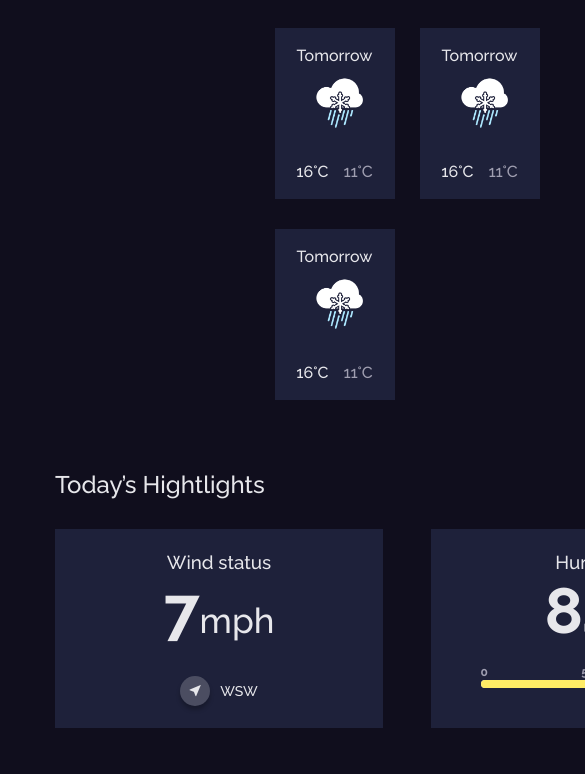
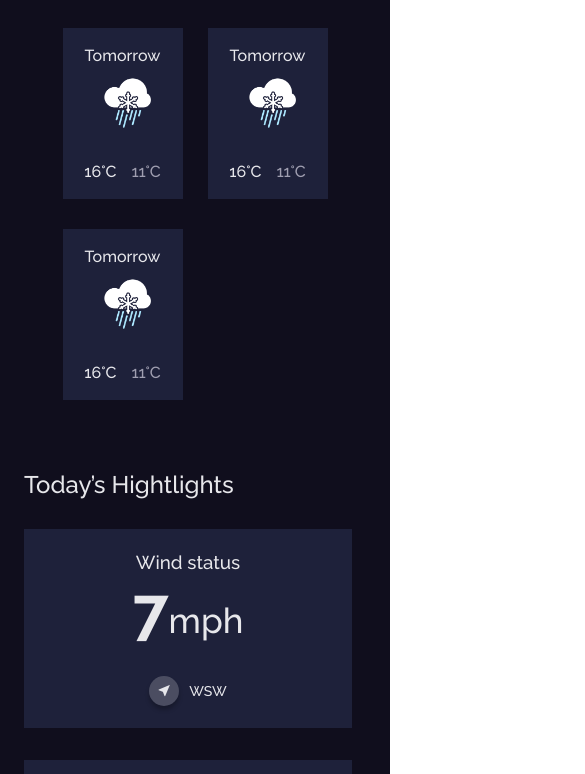
Before and after one commit to phamvutinh/weather-app, a React (Create React App) app: page / in a window 390 px wide. Shown: the part 1173-1947 px from the top of the page, 585 px wide, since content can reach past the window. Built offline with nearby package versions, Linux system fonts and the light colour scheme.

Commit message:
Update file

```diff
--- a/src/assets/styles/index.scss
+++ b/src/assets/styles/index.scss
@@ -8,7 +8,7 @@
     background-color: $primary;
   }
   @media screen and (max-width: 992px) {
-    grid-template-columns: 1fr;
+    grid-template-columns: 100%;
   }
 }
 
--- a/src/components/common/Menu/style.scss
+++ b/src/components/common/Menu/style.scss
@@ -6,7 +6,7 @@
   position: fixed;
   top: 0;
   background-color: $secondary;
-  height: 100vh;
+  height: 100%;
   z-index: 999;
   transition: 0.5s all ease-in-out;
   left: -200%;
--- a/src/pages/Home/style.scss
+++ b/src/pages/Home/style.scss
@@ -4,7 +4,7 @@
 .container {
   margin: rem(50px) rem(123px);
   @media screen and (max-width: 992px) {
-    margin: rem(50px) rem(55px);
+    margin: rem(50px) rem(24px);
   }
 }
 .wrapper-circle {
@@ -32,4 +32,10 @@
     grid-column-gap: rem(48px);
     grid-row-gap: rem(48px);
   }
+  @media screen and (max-width: 992px) {
+    &__content {
+      grid-row-gap: rem(32px);
+      grid-template-columns: 100%;
+    }
+  }
 }
```
